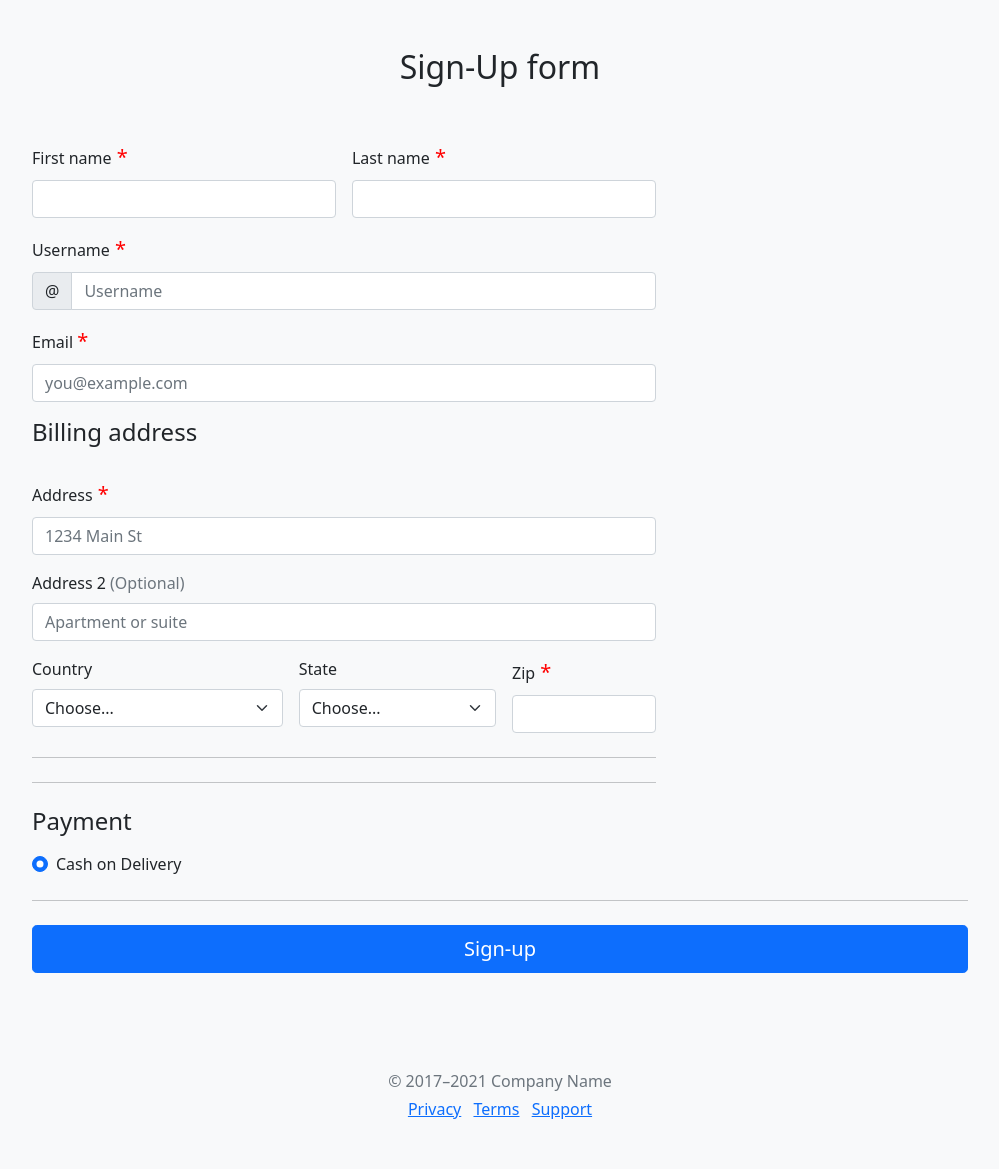
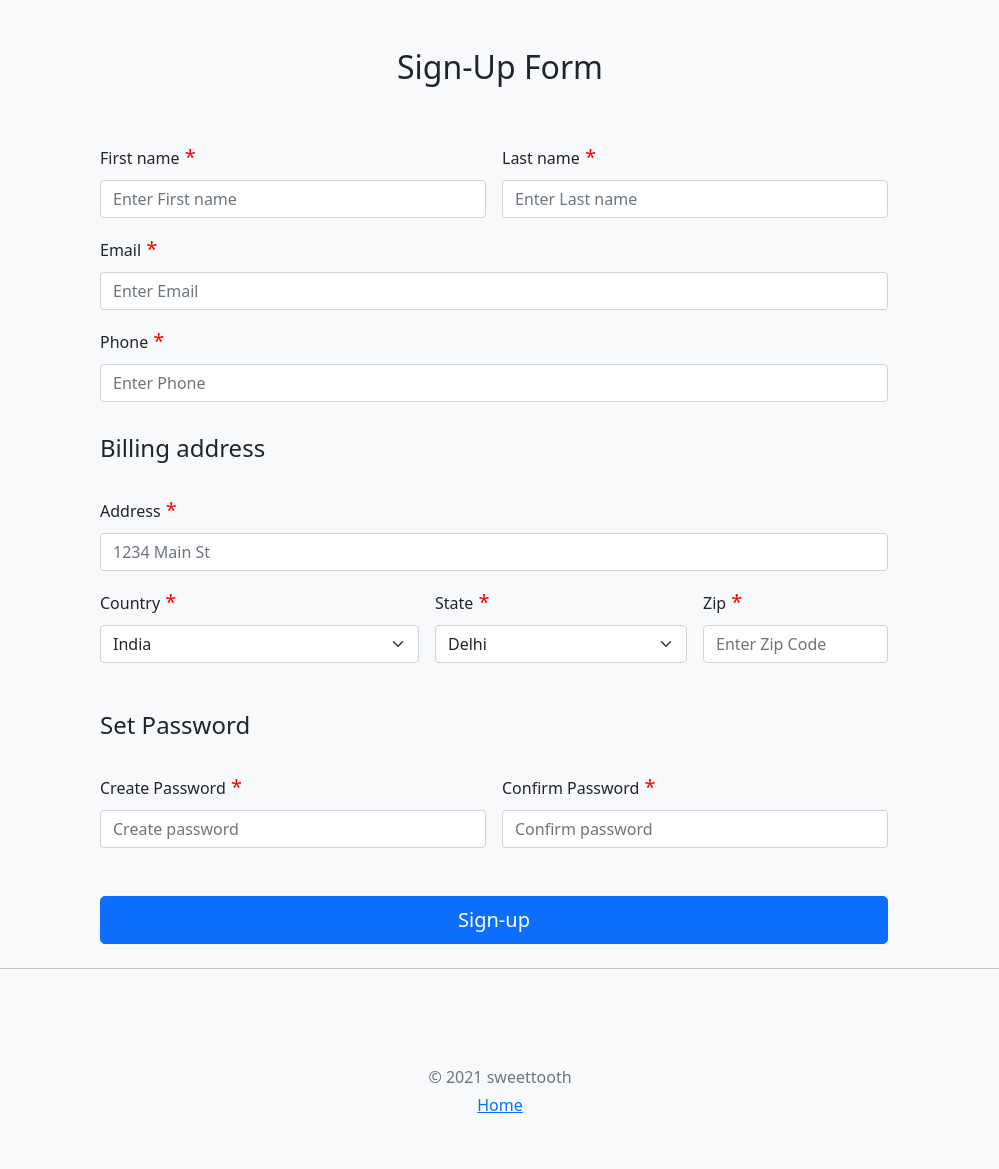
Before and after one commit to Ayushijain-vanshikaDua/DevProject, a Django app: page /shop/signup/ in a window 1280 px wide. Shown: the whole page, without its empty margins (140-1139 px from the left). After the commit the page ends 1113 px from the top, so only its background shows below. Run offline with Django 3.2, Linux system fonts and the light colour scheme.

Commit message:
Signup.html

```diff
--- a/shop/admin.py
+++ b/shop/admin.py
@@ -1,9 +1,10 @@
 from django.contrib import admin
 
 # Register your models here.
-from .models import Product, Contact, Order, OrderUpdate
+from .models import Product, Contact, Order, OrderUpdate, Customer
 
 admin.site.register(Product)
 admin.site.register(Contact)
 admin.site.register(Order)
 admin.site.register(OrderUpdate)
+admin.site.register(Customer)
--- a/shop/templates/shop/basic.html
+++ b/shop/templates/shop/basic.html
@@ -45,7 +45,7 @@
       <input class="form-control mr-sm-2" type="search" placeholder="Search" aria-label="Search">
       <button class="btn btn-outline-success my-2 my-sm-0" type="submit">Search</button>
     </form>
-    <a href="/shop/login"><button class="btn btn-outline-success mx-2 my-2 my-sm-0" type="submit">Sign In {{request.user.first_name}}</button></a>
+    <a href="/shop/login"><button class="btn btn-outline-success mx-2 my-2 my-sm-0" type="submit">Sign In</button></a>
     <button type="button" class="btn btn-secondary mx-2" id="popcart" data-container="body" data-toggle="popover" data-placement="bottom" data-html="true" data-content="Vivamus
 sagittis lacus vel augue laoreet rutrum faucibus.">
 
--- a/shop/templates/shop/signup.html
+++ b/shop/templates/shop/signup.html
@@ -1,4 +1,3 @@
-
 <!doctype html>
 <html lang="en">
   <head>
@@ -10,8 +9,6 @@
     <title>sweettooth | Sign-up</title>
 
     <link rel="canonical" href="https://getbootstrap.com/docs/5.1/examples/checkout/">
-
-
 
     <!-- Bootstrap core CSS -->
     <link href="https://getbootstrap.com/docs/5.1/dist/css/bootstrap.min.css" rel="stylesheet" integrity="sha384-F3w7mX95PdgyTmZZMECAngseQB83DfGTowi0iMjiWaeVhAn4FJkqJByhZMI3AhiU" crossorigin="anonymous">
@@ -25,7 +22,8 @@
 
     <style>
     .container {
-        max-width: 960px;
+        max-width:800px;
+        padding-left:0px;
     }
 
     .required:after {
@@ -52,157 +50,98 @@
   </head>
   <body class="bg-light">
 
-<div class="container mx-50">
-  <main>
     <div class="py-5 text-center">
-      <h2>Sign-Up form</h2>
+      <h2>Sign-Up Form</h2>
     </div>
 
+    <div class="container">
+    <main>
 
-      <div class="col-md-7 col-lg-8">
-
-        <form class="needs-validation" novalidate>
+      <form method="POST" action="/shop/signup/">
+        {% csrf_token %}
         <div class="row g-3">
           <div class="col-sm-6">
             <label for="firstName" class="form-label required">First name</label>
-              <input type="text" class="form-control" id="firstName" placeholder="" value="" required>
-              <div class="invalid-feedback">
-                Valid first name is required.
-              </div>
+            <input type="text" class="form-control" id="firstName" name="firstName" placeholder="Enter First name" value="" required>
           </div>
 
           <div class="col-sm-6">
             <label for="lastName" class="form-label required">Last name</label>
-              <input type="text" class="form-control" id="lastName" placeholder="" value="" required>
-              <div class="invalid-feedback">
-                Valid last name is required.
-              </div>
+            <input type="text" class="form-control" id="lastName" name="lastName" placeholder="Enter Last name" value="" required>
           </div>
 
           <div class="col-12">
-              <label for="username" class="form-label required">Username</label>
-              <div class="input-group has-validation">
-                <span class="input-group-text">@</span>
-                <input type="text" class="form-control" id="username" placeholder="Username" required>
-              <div class="invalid-feedback">
-                  Your username is required.
-                </div>
-              </div>
+            <label for="email" class="form-label required">Email</label>
+            <input type="email" class="form-control" id="email" name="email" placeholder="Enter Email">
           </div>
 
-            <div class="col-12">
-              <label for="email" class="form-label required">Email <span class="text-muted"></span></label>
-              <input type="email" class="form-control" id="email" placeholder="you@example.com">
-              <div class="invalid-feedback">
-                Please enter a valid email address for shipping updates.
+
+          <div class="col-12 mb-3">
+            <label for="phone" class="form-label required">Phone</label>
+            <input type="tel" class="form-control" id="phone" name="phone" placeholder="Enter Phone" required>
           </div>
-            </div>
+
+
           <h4 class="mb-3">Billing address</h4>
           <div class="col-12">
             <label for="address" class="form-label required">Address</label>
-              <input type="text" class="form-control" id="address" placeholder="1234 Main St" required>
-              <div class="invalid-feedback">
-                Please enter your shipping address.
-              </div>
-            </div>
-
-            <div class="col-12">
-              <label for="address2" class="form-label">Address 2 <span class="text-muted">(Optional)</span></label>
-              <input type="text" class="form-control" id="address2" placeholder="Apartment or suite">
+            <input type="text" class="form-control" id="address" name="address" placeholder="1234 Main St" required>
           </div>
 
           <div class="col-md-5">
-              <label for="country" class="form-label">Country</label>
-              <select class="form-select" id="country" required>
-                <option value="">Choose...</option>
-                <option>United States</option>
+            <label for="country" class="form-label required">Country</label>
+            <select class="form-select" id="country" name="country" required>
+            <option value="India">India</option>
             </select>
-              <div class="invalid-feedback">
-                Please select a valid country.
-              </div>
           </div>
 
           <div class="col-md-4">
-              <label for="state" class="form-label">State</label>
-              <select class="form-select" id="state" required>
-                <option value="">Choose...</option>
-                <option>California</option>
+            <label for="state" class="form-label required">State</label>
+            <select class="form-select" id="state" name="state" required>
+            <option value="Delhi">Delhi<option>
+            <option value="Mumbai">Mumbai<option>
+            <option value="Pune">Pune<option>
+            <option value="Chandigarh">Chandigarh<option>
+            <option value="Kolkata">Kolkata<option>
             </select>
-              <div class="invalid-feedback">
-                Please provide a valid state.
-              </div>
           </div>
 
           <div class="col-md-3">
             <label for="zip" class="form-label required">Zip</label>
-              <input type="text" class="form-control" id="zip" placeholder="" required>
-              <div class="invalid-feedback">
-                Zip code required.
+            <input type="text" class="form-control" id="zip" name="zip" placeholder="Enter Zip Code" required>
           </div>
+
+          <h4 class="mb-3 mt-5">Set Password</h4>
+          <div class="col-6">
+            <label for="password" class="form-label required">Create Password</label>
+            <input type="password" class="form-control" id="password" name="password1" placeholder="Create password" required>
+          </div>
+
+          <div class="col-6">
+            <label for="password" class="form-label required">Confirm Password</label>
+            <input type="password" class="form-control" id="password" name="password2" placeholder="Confirm password" required>
           </div>
         </div>
 
-          <hr class="my-4">
-
-
-          <hr class="my-4">
-
-          <h4 class="mb-3">Payment</h4>
-
-          <div class="my-3">
-            <div class="form-check">
-              <input id="credit" name="paymentMethod" type="radio" class="form-check-input" checked required>
-              <label class="form-check-label" for="credit">Cash on Delivery</label>
-            </div>
-          </div>
-
-
-
+        <button class="w-100 btn btn-primary btn-lg mt-5" type="submit">Sign-up</button>
 
       </div>
 
       <hr class="my-4">
+      </form>
+  </main>
+</div>
 
-          <button class="w-100 btn btn-primary btn-lg" type="submit">Sign-up</button>
-        </form>
-      </div>
-    </div>
-  </main>
 
   <footer class="my-5 pt-5 text-muted text-center text-small">
-    <p class="mb-1">&copy; 2017–2021 Company Name</p>
+    <p class="mb-1">&copy; 2021 sweettooth</p>
     <ul class="list-inline">
-      <li class="list-inline-item"><a href="#">Privacy</a></li>
-      <li class="list-inline-item"><a href="#">Terms</a></li>
-      <li class="list-inline-item"><a href="#">Support</a></li>
+      <li class="list-inline-item"><a href="/shop/">Home</a></li>
     </ul>
   </footer>
-</div>
 
 
 <script src="https://getbootstrap.com/docs/5.1/dist/js/bootstrap.bundle.min.js" integrity="sha384-/bQdsTh/da6pkI1MST/rWKFNjaCP5gBSY4sEBT38Q/9RBh9AH40zEOg7Hlq2THRZ" crossorigin="anonymous"></script>
 
-      <script>
-        // Example starter JavaScript for disabling form submissions if there are invalid fields
-(function () {
-  'use strict'
-
-  // Fetch all the forms we want to apply custom Bootstrap validation styles to
-  var forms = document.querySelectorAll('.needs-validation')
-
-  // Loop over them and prevent submission
-  Array.prototype.slice.call(forms)
-    .forEach(function (form) {
-      form.addEventListener('submit', function (event) {
-        if (!form.checkValidity()) {
-          event.preventDefault()
-          event.stopPropagation()
-        }
-
-        form.classList.add('was-validated')
-      }, false)
-    })
-})(
-      </script>
 </body>
 </html>
--- a/shop/views.py
+++ b/shop/views.py
@@ -1,9 +1,9 @@
 from django.shortcuts import render, redirect
-from .models import Product, Contact, Order, OrderUpdate
+from .models import Product, Contact, Order, OrderUpdate, Customer
 from math import ceil
 import json
-from django.contrib.auth import authenticate, logout, login
-from django.contrib.auth.models import User
+from django.contrib.auth import logout
+from django.contrib import messages
 
 # Create your views here.
 from django.http import HttpResponse
@@ -96,13 +96,14 @@ def loginUser(request):
     if request.method=="POST":
         email = request.POST.get('email')
         password = request.POST.get('password')
-
-        user = authenticate(username=email, password=password)
-        if user is not None:
-            login(request, user)
+        print(email)
+        print(password)
+        user = Customer.objects.filter(email=email, password=password)
+        if len(user) > 0:
             return redirect("/shop/")
         else:
             #return HttpResponse('Not a user')
+            messages.success(request, 'Please enter correct email and password!')
             return render(request, 'shop/login.html')
     else:
         return render(request, 'shop/login.html')
@@ -113,4 +114,18 @@ def logoutUser(request):
 
 
 def signup(request):
-    return render(request, 'shop/signup.html')
+    if request.method=="POST":
+        firstName = request.POST.get('firstName')
+        lastName = request.POST.get('lastName')
+        email = request.POST.get('email')
+        phone = request.POST.get('phone')
+        address = request.POST.get('address')
+        state = request.POST.get('state')
+        zip = request.POST.get('zip')
+        password = request.POST.get('password1')
+
+        customer = Customer(firstName=firstName, lastName=lastName, email=email, phone=phone, address=address, state=state, zip=zip, password=password)
+        customer.save()
+        return redirect("/shop/login")
+    else:
+        return render(request, 'shop/signup.html')
```
Also changed, not shown: shop/models.py (+13 -0 lines), shop/templates/shop/login.html (+27 -18 lines), sweettooth/templates/index.html (+12 -3 lines), db.sqlite3, shop/migrations/0009_customer.py (added), shop/migrations/0010_customer_password.py (added). Lines whose indentation alone changed are shown as unchanged.
